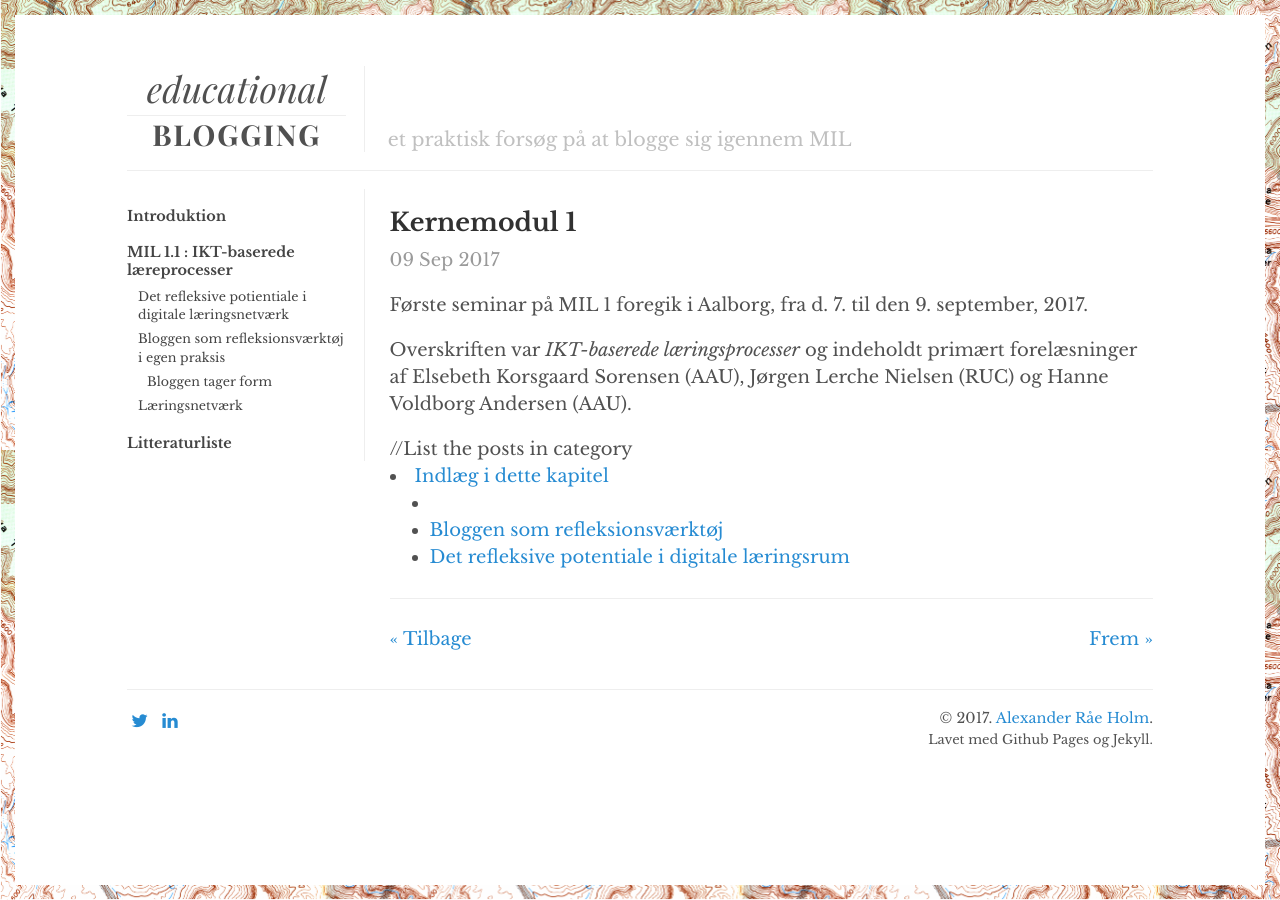
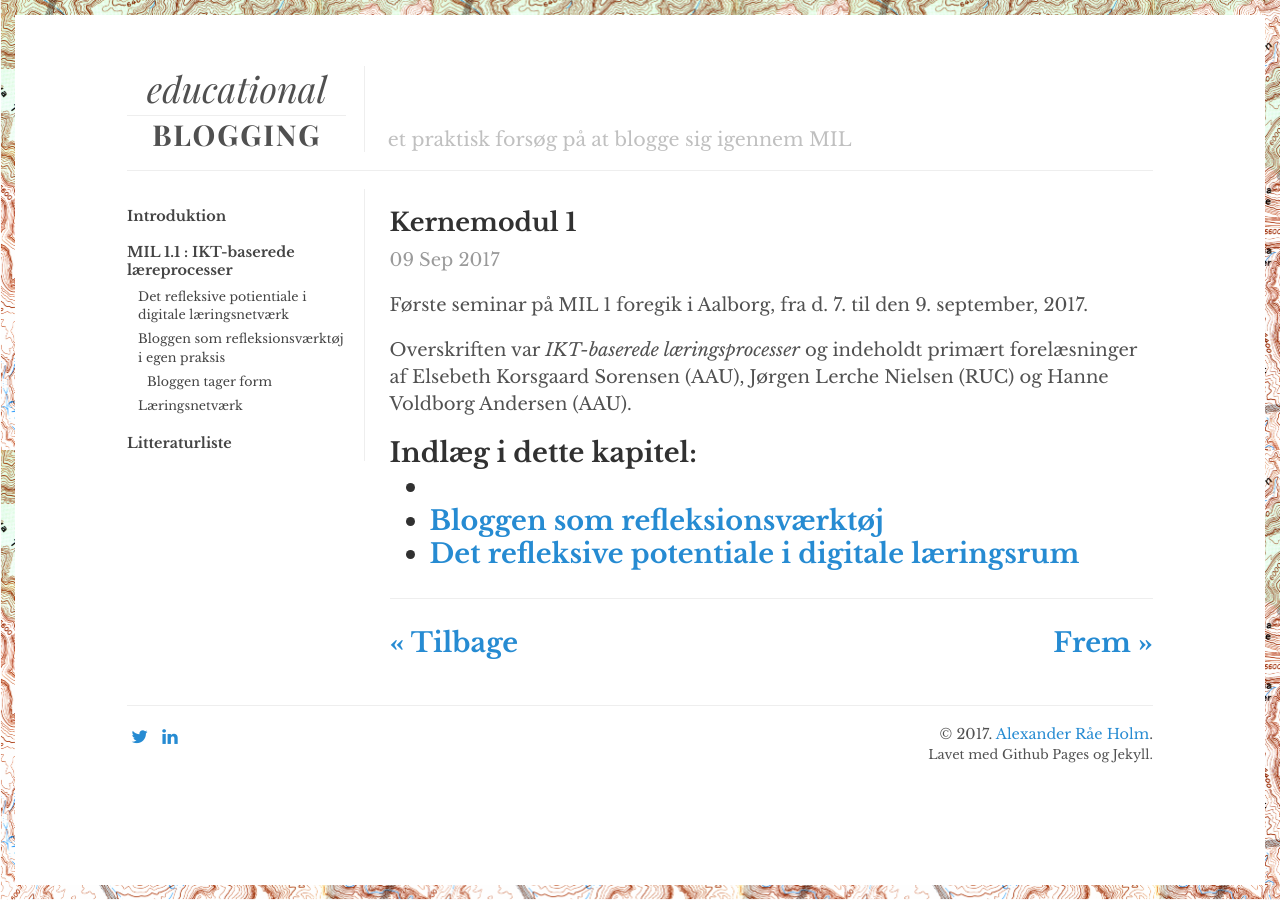
Before and after one commit to alexanderrae/educational-blogging, a Jekyll site: the page built from _capitulos/mil-1-dot-1.markdown, in a window 1280 px wide. Built offline with Jekyll 4.4.1, drawn with Linux system fonts in a browser that asks for light colours.

Commit message:
Update capitulo.html

```diff
--- a/_layouts/capitulo.html
+++ b/_layouts/capitulo.html
@@ -7,9 +7,9 @@ layout: default
   <h2 class="chapter-subtitle">{{ page.title }}</h2>
   <time datetime="{{ page.date | date_to_xmlschema }}" class="post-date">{{ page.date | date_to_string }}</time>
   {{ content }}
-  //List the posts in category
+
   {% for category in site.categories %}
-  <li><a name="{{ category | first }}">Indlæg i dette kapitel</a>
+  <h2>Indlæg i dette kapitel:</h>
     <ul>
     {% for posts in category %}
       {% for post in posts %}
```
